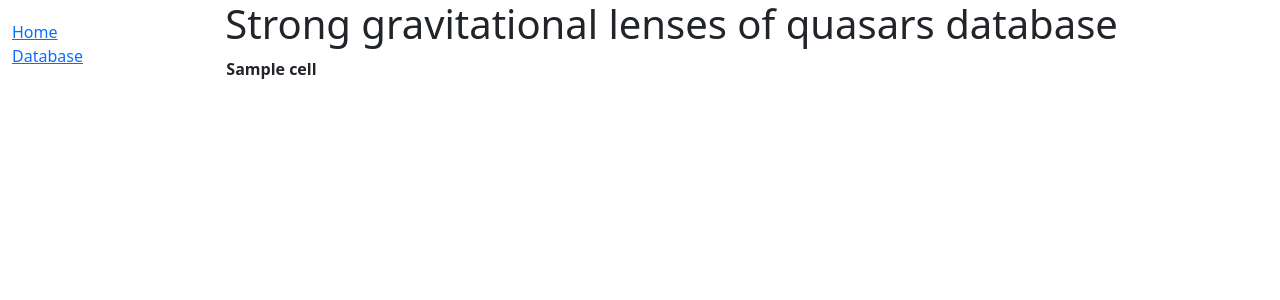
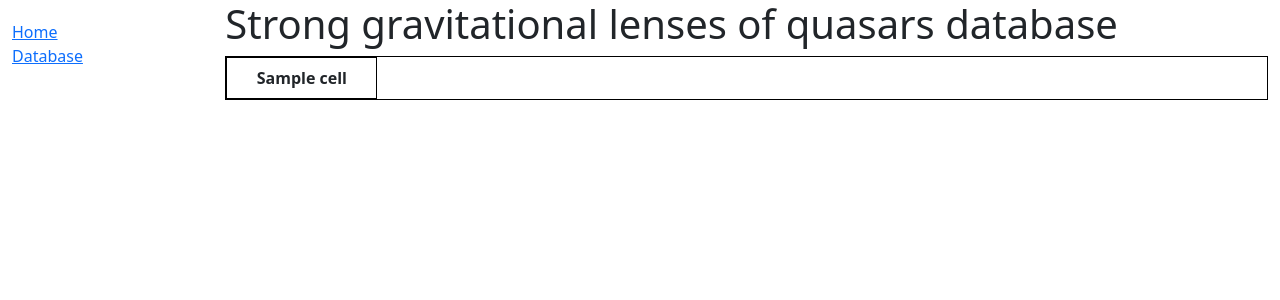
Before and after one commit to Krinski-Moreira/graLArchive, a Django app: template catalog/templates/catalog/lens_list.html in a window 1280 px wide. Shown: the top 300 px of the page. Run offline with Django 5.2, Linux system fonts and the light colour scheme; the template is opened without the code that fills it: most values are stand-ins (such as "Sample title", 1, 10 or a date in 2020); lists and menus that the app fills with data are empty.

Commit message:
table changes

```diff
--- /dev/null
+++ b/catalog/static/css/styles.css
@@ -0,0 +1,35 @@
+.sidebar-nav {
+    margin-top: 20px;
+    padding: 0;
+    list-style: none;
+  }
+
+table {
+  width: 100%;          /* Table takes up full width */
+  border-collapse: collapse;
+  border-spacing: 0;     /* Adjust if needed */
+  border: 1px solid black;
+  overflow: auto;      /* Horizontal scroll when needed */
+  display: block;        /* Allows for scrolling */
+}
+thead, tbody {
+  display: table;        /* Set these to display as table */
+  width: 100%;           /* Ensure the table uses full width */
+}
+
+td, th {
+  border: 1px solid black;
+  padding: 8px;
+  text-align: center;
+  min-width: 150px;      /* Minimum width for columns, adjust as necessary */
+}
+
+tbody {
+  display: block;        /* This makes it scrollable */
+  overflow-x: auto;      /* Horizontal scrolling for the content */
+  width: 100%;
+}
+
+thead {
+  width: 100%;           /* Full width for header */
+}
--- a/catalog/static/styles.css
+++ /dev/null
@@ -1,5 +0,0 @@
-.sidebar-nav {
-    margin-top: 20px;
-    padding: 0;
-    list-style: none;
-  }
--- a/catalog/templates/catalog/lens_list.html
+++ b/catalog/templates/catalog/lens_list.html
@@ -6,9 +6,9 @@
     {% for row in table %}
         <tr>
         {% for cell in row %}
-            {% if forloop.first or forloop.parentloop.first %} <th> {% else %} <td> {% endif %}
+            {% if forloop.parentloop.first %} <th> {% else %} <td> {% endif %}
                 {{ cell }}
-            {% if forloop.first or forloop.parentloop.first %} </th> {% else %} </td> {% endif %}
+            {% if forloop.parentloop.first %} </th> {% else %} </td> {% endif %}
         {% endfor %}
         </tr>
     {% endfor %}
```
Also changed, not shown: catalog/views.py (+21 -13 lines).
